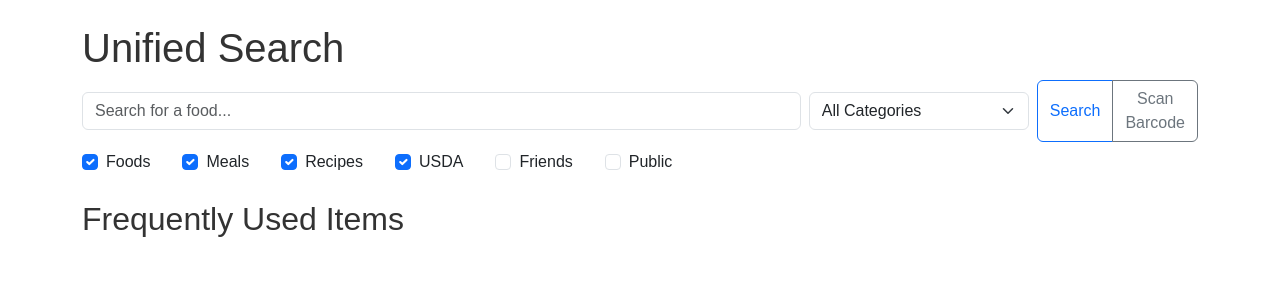
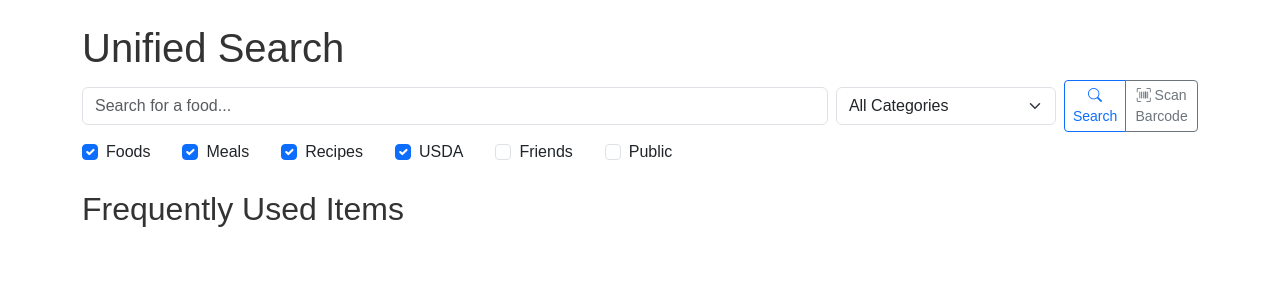
Before and after one commit to alpharesearch/OpenNourish, a Flask app: page /search/ in a window 1280 px wide. Shown: the part 145-445 px from the top of the page. Run offline with Flask 3, Linux system fonts and the light colour scheme; the visitor is signed in with stand-in values (Sample User, id 1); data that the repository does not hold is empty; some libraries are stand-ins or nearby versions.

Commit message:
adding more icons to buttons

```diff
--- a/templates/diary/my_meals.html
+++ b/templates/diary/my_meals.html
@@ -101,16 +101,16 @@
                                         data-food-name="{{ meal.name }}"
                                         data-target="diary"
                                         data-return-url="{{ url_for('diary.my_meals') }}">
-                                    Add
+                                    <i class="bi bi-plus-circle"></i> Add
                                 </button>
                             {% if meal.user_id == current_user.id %}
-                                <a href="{{ url_for('diary.edit_meal', meal_id=meal.id) }}" class="btn btn-outline-primary btn-sm">Edit</a>
+                                <a href="{{ url_for('diary.edit_meal', meal_id=meal.id) }}" class="btn btn-outline-primary btn-sm"><i class="bi bi-pencil-square"></i> Edit</a>
                                 <form action="{{ url_for('diary.delete_meal', meal_id=meal.id) }}" method="post" class="d-inline">
                                     <button type="submit" class="btn btn-outline-danger btn-sm"><i class="bi bi-x-circle"></i></button>
                                 </form>
                             {% else %}
                                 <form action="{{ url_for('diary.copy_meal', meal_id=meal.id) }}" method="POST" class="d-inline">
-                                    <button type="submit" class="btn btn-outline-success btn-sm">Copy</button>
+                                    <button type="submit" class="btn btn-outline-success btn-sm"><i class="bi bi-clipboard"></i> Copy</button>
                                 </form>
                             {% endif %}
                         </div>
--- a/templates/friends/friends.html
+++ b/templates/friends/friends.html
@@ -99,10 +99,10 @@
                                 <span class="mb-2 mb-md-0">From: <strong>{{ req.requester.username }}</strong></span>
                                 <div class="d-flex flex-wrap gap-2">
                                     <form action="{{ url_for('friends.accept_request', request_id=req.id) }}" method="POST">
-                                        <button type="submit" class="btn btn-outline-success btn-sm">Accept</button>
+                                        <button type="submit" class="btn btn-outline-success btn-sm"><i class="bi bi-check-circle"></i> Accept</button>
                                     </form>
                                     <form action="{{ url_for('friends.decline_request', request_id=req.id) }}" method="POST">
-                                        <button type="submit" class="btn btn-outline-secondary btn-sm">Decline</button>
+                                        <button type="submit" class="btn btn-outline-secondary btn-sm"><i class="bi bi-x-circle"></i> Decline</button>
                                     </form>
                                 </div>
                             </li>
--- a/templates/my_foods/edit_my_food.html
+++ b/templates/my_foods/edit_my_food.html
@@ -259,7 +259,7 @@
                         {{ portion_form.gram_weight(class="form-control form-control-sm", placeholder="Gram Weight") }}
                     </div>
                     <div class="col-sm-auto mt-2 mt-sm-0">
-                        <button type="submit" class="btn btn-sm btn-outline-primary w-100">Add</button>
+                        <button type="submit" class="btn btn-sm btn-outline-primary w-100"><i class="bi bi-plus-circle"></i> Add</button>
                     </div>
                 </div>
             </form>
--- a/templates/my_foods/my_foods.html
+++ b/templates/my_foods/my_foods.html
@@ -59,16 +59,16 @@
                                         data-food-name="{{ food.description }}"
                                         data-target="diary"
                                         data-return-url="{{ url_for('my_foods.my_foods') }}">
-                                    Add
+                                    <i class="bi bi-plus-circle"></i> Add
                                 </button>
                         {% if food.user_id == current_user.id %}
-                            <a href="{{ url_for('my_foods.edit_my_food', food_id=food.id) }}" class="btn btn-outline-primary btn-sm">Edit</a>
+                            <a href="{{ url_for('my_foods.edit_my_food', food_id=food.id) }}" class="btn btn-outline-primary btn-sm"><i class="bi bi-pencil-square"></i> Edit</a>
                             <form action="{{ url_for('my_foods.delete_my_food', food_id=food.id) }}" method="POST" class="d-inline">
                                 <button type="submit" class="btn btn-outline-danger btn-sm"><i class="bi bi-x-circle"></i></button>
                             </form>
                         {% else %}
                             <form action="{{ url_for('my_foods.copy_my_food', food_id=food.id) }}" method="POST" class="d-inline">
-                                <button type="submit" class="btn btn-outline-success btn-sm">Copy</button>
+                                <button type="submit" class="btn btn-outline-success btn-sm"><i class="bi bi-clipboard"></i> Copy</button>
                             </form>
                         {% endif %}
                     </div>
--- a/templates/recipes/edit_recipe.html
+++ b/templates/recipes/edit_recipe.html
@@ -295,7 +295,7 @@
                 <div class="input-group">
                     <input type="text" name="search_term" class="form-control"
                         placeholder="Search for foods or meals..." value="{{ search_term or '' }}">
-                    <button type="submit" class="btn btn-outline-primary">Search</button>
+                    <button type="submit" class="btn btn-outline-primary"><i class="bi bi-search"></i> Search</button>
                 </div>
             </form>
             {% if search_term %}
--- a/templates/search/search.html
+++ b/templates/search/search.html
@@ -63,8 +63,8 @@
                 {% endfor %}
             </select>
             <div class="btn-group">
-                <button class="btn btn-outline-primary" type="submit">Search</button>
-                <button class="btn btn-outline-secondary" type="button" id="scan-barcode-btn">Scan Barcode</button>
+                <button class="btn btn-outline-primary btn-sm" type="submit"><i class="bi bi-search"></i> Search</button>
+                <button class="btn btn-outline-secondary btn-sm" type="button" id="scan-barcode-btn"><i class="bi bi-upc-scan"></i> Scan Barcode</button>
             </div>
         </div>
         <!-- Desktop Checkboxes -->
@@ -203,14 +203,14 @@
                                     data-meal-name="{{ meal_name or '' }}"
                                     data-recipe-id="{{ recipe_id or '' }}"
                                     data-return-url="{{ return_url or '' }}">
-                                Add
+                                <i class="bi bi-plus-circle"></i> Add
                             </button>
                             <div class="btn-group flex-shrink-0">
                                 {% if food.user_id == current_user.id %}
-                                    <a href="{{ url_for('my_foods.edit_my_food', food_id=food.id) }}" class="btn btn-sm btn-outline-info">Edit</a>
+                                    <a href="{{ url_for('my_foods.edit_my_food', food_id=food.id) }}" class="btn btn-sm btn-outline-info"><i class="bi bi-pencil-square"></i> Edit</a>
                                 {% else %}
                                     <form method="post" action="{{ url_for('my_foods.copy_my_food', food_id=food.id) }}" class="d-inline">
-                                        <button type="submit" class="btn btn-sm btn-outline-success">Copy</button>
+                                        <button type="submit" class="btn btn-sm btn-outline-success"><i class="bi bi-clipboard"></i> Copy</button>
                                     </form>
                                 {% endif %}
                             </div>
@@ -244,9 +244,9 @@
                                     data-meal-name="{{ meal_name or '' }}"
                                     data-recipe-id="{{ recipe_id or '' }}"
                                     data-return-url="{{ return_url or '' }}">
-                                Add
+                                <i class="bi bi-plus-circle"></i> Add
                             </button>
-                            <a href="{{ url_for('diary.edit_meal', meal_id=searched_meal.id) }}" class="btn btn-sm btn-outline-info">Edit</a>
+                            <a href="{{ url_for('diary.edit_meal', meal_id=searched_meal.id) }}" class="btn btn-sm btn-outline-info"><i class="bi bi-pencil-square"></i> Edit</a>
                         </div>
                     </li>
                 {% endfor %}
@@ -288,16 +288,16 @@
                                     data-meal-name="{{ meal_name or '' }}"
                                     data-recipe-id="{{ recipe_id or '' }}"
                                     data-return-url="{{ return_url or '' }}">
-                                Add
+                                <i class="bi bi-plus-circle"></i> Add
                             </button>
                             <div class="btn-group flex-shrink-0">
                                 {% if recipe.user_id == current_user.id %}
-                                    <a href="{{ url_for('recipes.edit_recipe', recipe_id=recipe.id) }}" class="btn btn-sm btn-outline-primary">Edit</a>
+                                    <a href="{{ url_for('recipes.edit_recipe', recipe_id=recipe.id) }}" class="btn btn-sm btn-outline-primary"><i class="bi bi-pencil-square"></i> Edit</a>
                                 {% endif %}
-                                <a href="{{ url_for('recipes.view_recipe', recipe_id=recipe.id) }}" class="btn btn-sm btn-outline-info">View</a>
+                                <a href="{{ url_for('recipes.view_recipe', recipe_id=recipe.id) }}" class="btn btn-sm btn-outline-info"><i class="bi bi-info-circle"></i> View</a>
                                 {% if recipe.user_id != current_user.id %}
                                     <form method="post" action="{{ url_for('recipes.copy_recipe', recipe_id=recipe.id) }}" class="d-inline">
-                                        <button type="submit" class="btn btn-sm btn-outline-success">Copy</button>
+                                        <button type="submit" class="btn btn-sm btn-outline-success"><i class="bi bi-clipboard"></i> Copy</button>
                                     </form>
                                 {% endif %}
                             </div>
@@ -333,9 +333,9 @@
                                 data-meal-name="{{ meal_name or '' }}"
                                 data-recipe-id="{{ recipe_id or '' }}"
                                 data-return-url="{{ return_url or '' }}">
-                            Add
+                            <i class="bi bi-plus-circle"></i> Add
                         </button>
-                        <a href="{{ food.detail_url }}" class="btn btn-sm btn-outline-info">View</a>
+                        <a href="{{ food.detail_url }}" class="btn btn-sm btn-outline-info"><i class="bi bi-info-circle"></i> View</a>
                     </div>
                 </li>
             {% endfor %}
--- a/templates/settings/settings.html
+++ b/templates/settings/settings.html
@@ -162,7 +162,7 @@
                 </div>
                 <div class="card-body">
                     <p class="card-text">Permanently delete your account and all associated data. This action cannot be undone.</p>
-                    <a href="{{ url_for('settings.delete_confirm') }}" class="btn btn-outline-danger">Delete Account</a>
+                    <a href="{{ url_for('settings.delete_confirm') }}" class="btn btn-outline-danger"><i class="bi bi-trash"></i> Delete Account</a>
                 </div>
             </div>
         </div>
```
Also changed, not shown: templates/diary/diary.html (+6 -10 lines), templates/recipes/recipes.html (+6 -4 lines).
